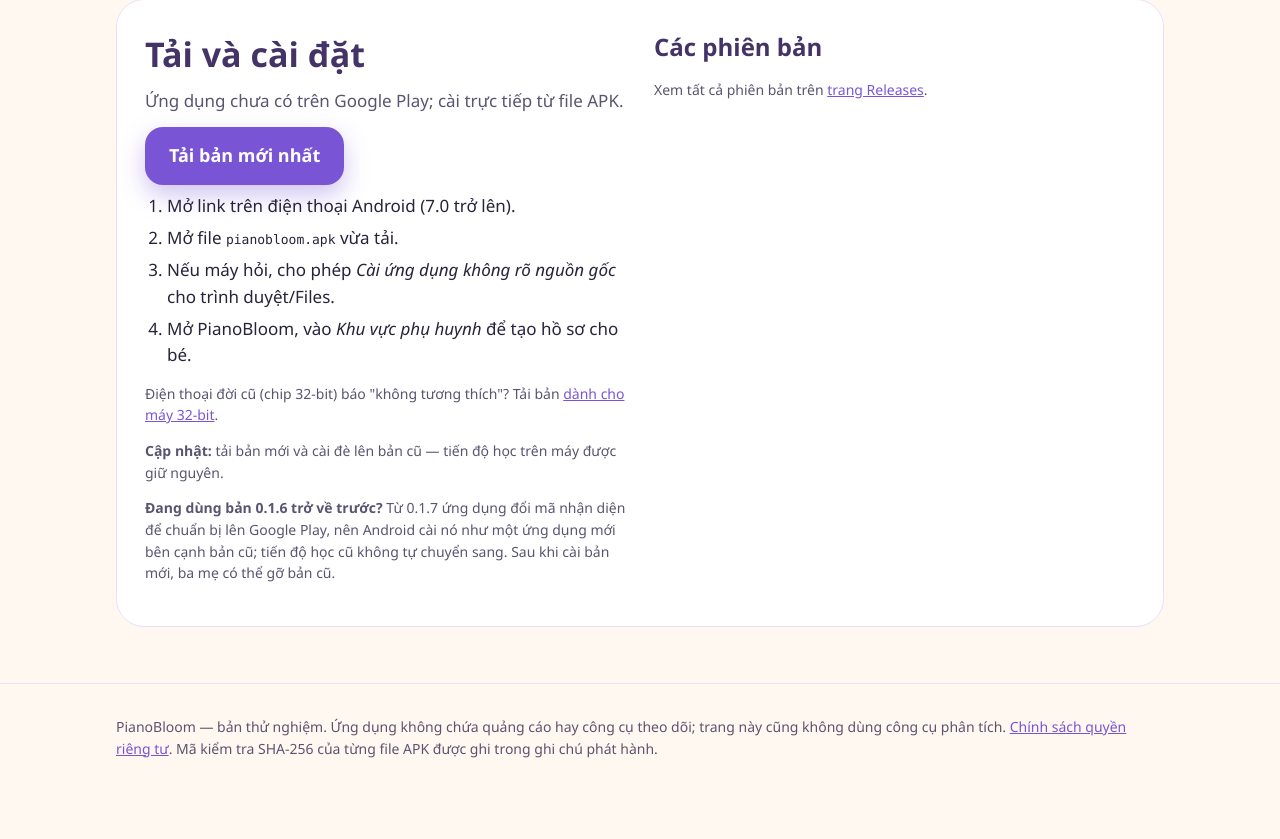
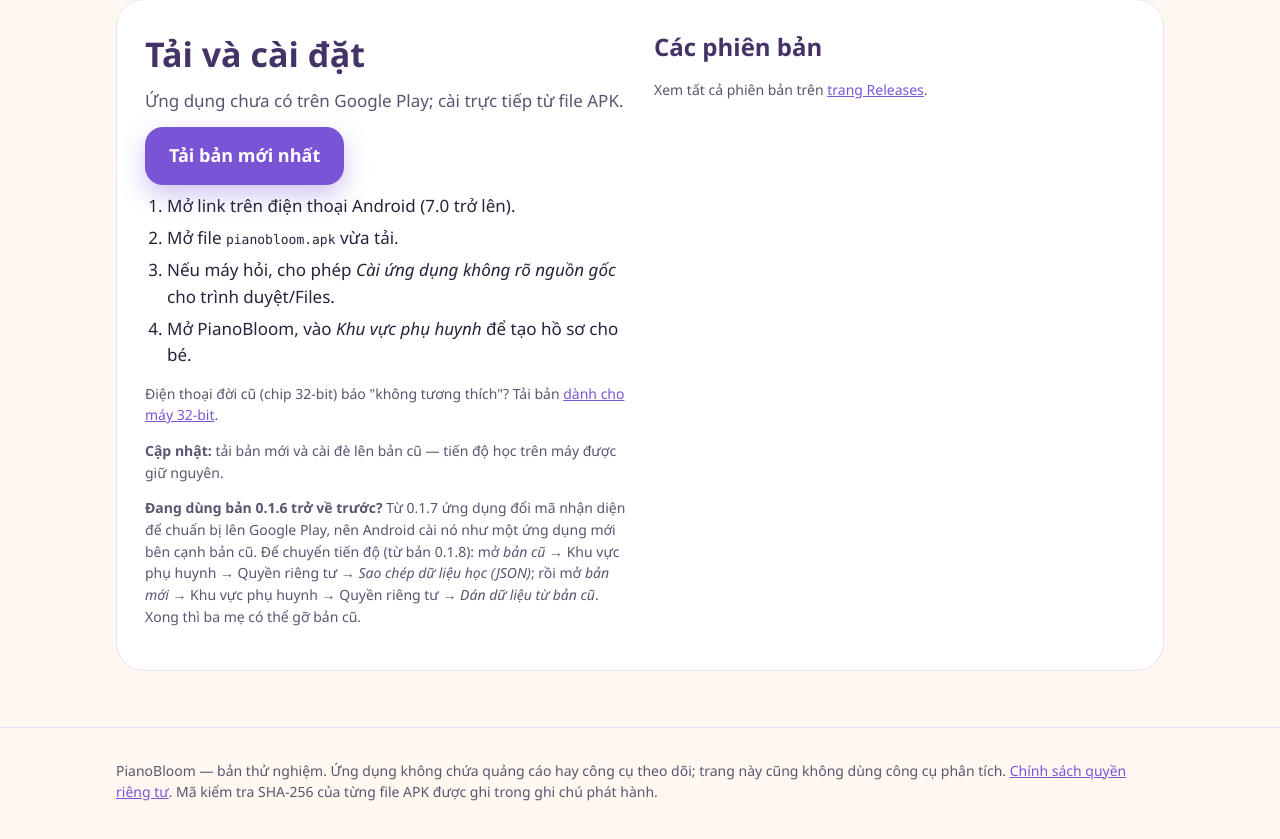
Before and after one commit to mittohoa/pianobloom-download, a plain HTML site: page index.html in a window 1280 px wide. Shown: the part 4277-5116 px from the top of the page. Before the commit the page ends 5085 px from the top, so only its background shows below. Drawn offline with Linux system fonts and the light colour scheme; no server answers.

Commit message:
0.1.8: how to move progress from older versions

```diff
--- a/index.html
+++ b/index.html
@@ -180,7 +180,7 @@
             </ol>
             <p class="meta">Điện thoại đời cũ (chip 32-bit) báo "không tương thích"? Tải bản <a href="https://github.com/mittohoa/pianobloom-download/releases/latest/download/pianobloom-armv7.apk">dành cho máy 32-bit</a>.</p>
             <p class="meta" style="margin-top:14px"><strong>Cập nhật:</strong> tải bản mới và cài đè lên bản cũ — tiến độ học trên máy được giữ nguyên.</p>
-            <p class="meta"><strong>Đang dùng bản 0.1.6 trở về trước?</strong> Từ 0.1.7 ứng dụng đổi mã nhận diện để chuẩn bị lên Google Play, nên Android cài nó như một ứng dụng mới bên cạnh bản cũ; tiến độ học cũ không tự chuyển sang. Sau khi cài bản mới, ba mẹ có thể gỡ bản cũ.</p>
+            <p class="meta"><strong>Đang dùng bản 0.1.6 trở về trước?</strong> Từ 0.1.7 ứng dụng đổi mã nhận diện để chuẩn bị lên Google Play, nên Android cài nó như một ứng dụng mới bên cạnh bản cũ. Để chuyển tiến độ (từ bản 0.1.8): mở <em>bản cũ</em> → Khu vực phụ huynh → Quyền riêng tư → <em>Sao chép dữ liệu học (JSON)</em>; rồi mở <em>bản mới</em> → Khu vực phụ huynh → Quyền riêng tư → <em>Dán dữ liệu từ bản cũ</em>. Xong thì ba mẹ có thể gỡ bản cũ.</p>
           </div>
           <div>
             <h2 style="font-size:24px">Các phiên bản</h2>
```
